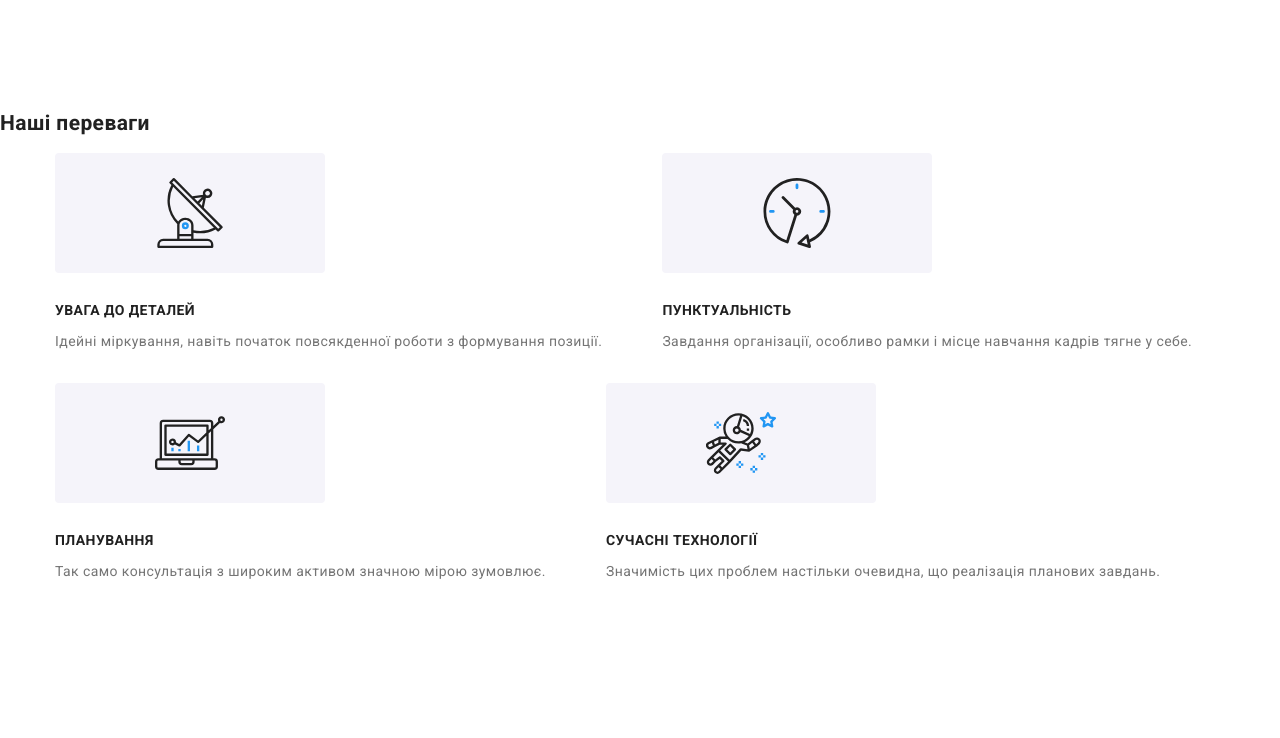
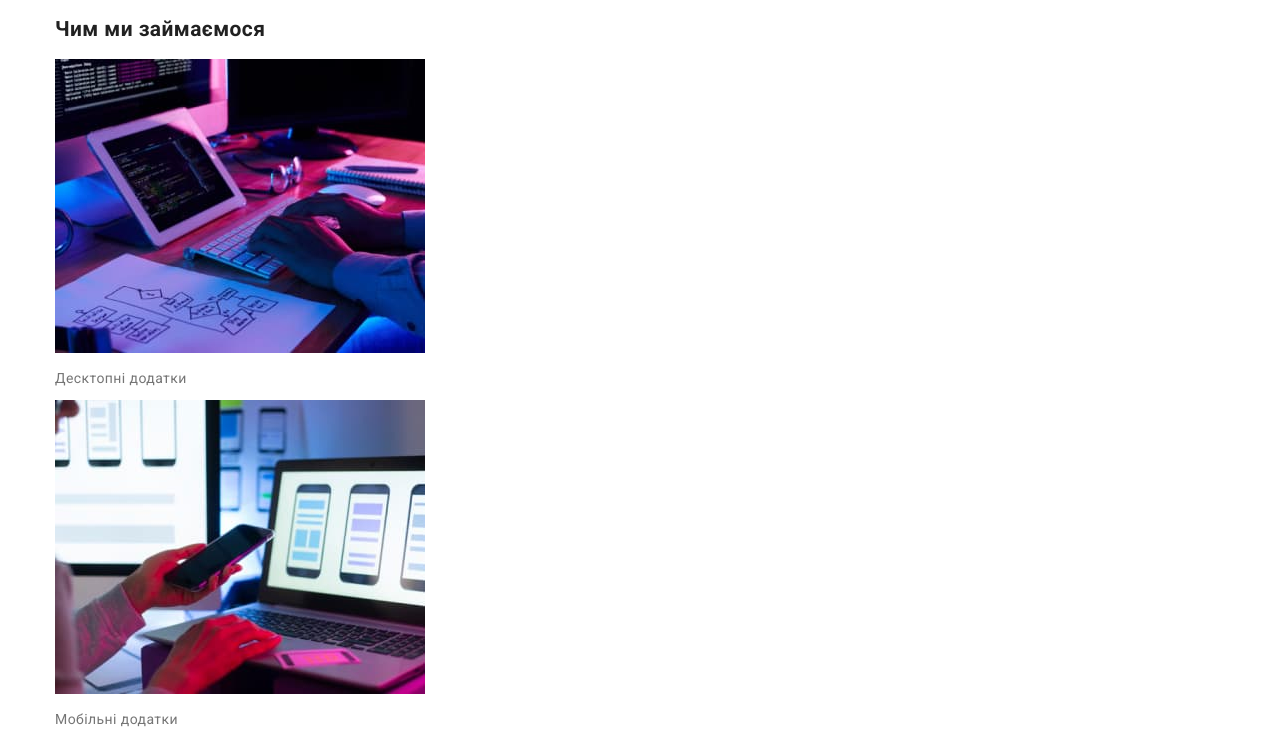
Before and after one commit to HelenBlyzniuk/goit-markup-hw-08, a plain HTML site: page index.html in a window 1280 px wide. Shown: the top 738 px of the page. Drawn offline with nearby package versions, Linux system fonts and the light colour scheme.

Commit message:
services is not finished

```diff
--- a/index.html
+++ b/index.html
@@ -196,7 +196,7 @@
             </div>
         </section>-->
 
-        <section class="advantages">
+       <!-- <section class="advantages">
             <h2 class="advantages__title">Наші переваги</h2>
 
             <div class="container-advantages container">
@@ -242,9 +242,9 @@
                 </li>
             </ul>
             </div>
-         </section>
+         </section>-->
 
-     <!--   <section class="about">
+        <section class="about">
             <div class="container-about container">
             <h2 class="about__title">Чим ми займаємося</h2>
 
@@ -272,7 +272,7 @@
             </div>
         </section>
 
-        <section class="team">
+     <!--   <section class="team">
             <div class="container-team container">
             <h2 class="team__title">Наша команда</h2>
             <ul class="team-list">
--- a/sass/main.scss
+++ b/sass/main.scss
@@ -12,3 +12,4 @@
 @import './mobile/btn-secondary';
 @import './mobile/modal';
 @import './mobile/services';
+@import './mobile/about';
--- /dev/null
+++ b/sass/mobile/_about.scss
@@ -0,0 +1,65 @@
+.about {
+    padding-top: 0;
+    padding-bottom: 94px;
+
+
+    &__title {
+        font-weight: 700;
+        font-size: 36px;
+        line-height: 1.17;
+        text-align: center;
+        margin: 0;
+
+    }
+
+
+    &__pictures {
+        margin: 0;
+        padding: 0;
+        display: flex;
+        margin-top: 50px;
+
+    }
+
+}
+
+
+
+
+.about__pic {
+    display: block;
+
+    &:not(:last-child) {
+        margin-right: 30px;
+    }
+}
+
+.about__overlay {
+
+    position: absolute;
+    bottom: 3px;
+    left: 0;
+
+    width: 370px;
+    height: 70px;
+    background-color: #2F303A;
+    opacity: 0.8;
+    margin: 0;
+
+
+    font-weight: 700;
+    font-size: 14px;
+    line-height: 16px;
+    text-align: center;
+    letter-spacing: 0.03em;
+    text-transform: uppercase;
+    padding-top: 27px;
+
+    color: var(--additional-color);
+
+
+}
+
+.about__overlay-wrapper {
+    position: relative;
+}
--- a/sass/mobile/_header.scss
+++ b/sass/mobile/_header.scss
@@ -45,12 +45,14 @@
 
 
 
-    @include desktop {
-        margin-right: 93px;
+    @media screen and (min-width:1200px) {
+    margin-right: 93px;
+    }
+
     }
 
 
-}
+
 
 .container-header {
     display: flex;
@@ -118,11 +120,12 @@ header {
 
     }
 
-    @include tablet {
-        height: 80px;
-        padding-left: 15px;
-        padding-top: 21px;
+    @include tablet{
+    height: 80px;
+    padding-left: 15px;
+    padding-top: 21px;
     }
+
 }
 
 .mobile-menu {
--- a/sass/mobile/_services.scss
+++ b/sass/mobile/_services.scss
@@ -2,76 +2,4 @@
     padding-top: 60px;
     padding-bottom: 60px;
 
-
 }
-
-.services{
-    display:block;
-
-    @media screen and (min-width:768px){
-      display:flex;
-      flex-wrap: wrap;
-    }
-
-        &__image {
-
-            background-color: #F5F4FA;
-            display: flex;
-            justify-content: center;
-            align-items: center;
-            border-radius: 4px;
-
-            @media screen and (min-width:480px) {
-                width: 450px;
-                height: 120px;
-
-            }
-
-            @media screen and (min-width:768px) {
-                width: 354px;
-                height: 120px;
-            }
-
-            @media screen and (min-width:1200px) {
-                width: 270px;
-                height: 120px;
-
-            }
-        }
-
-        &__icon {
-            display: block;
-            width: 70px;
-            height: 70px;
-        }
-
-        &__title {
-
-            font-weight: 700;
-            line-height: 1.14;
-            letter-spacing: 0.03em;
-            text-transform: uppercase;
-            font-size: 14px;
-            margin: 0;
-            margin-top: 30px;
-
-
-        }
-
-        &__text {
-            margin: 0;
-            padding-top: 10px;
-            line-height: calc(24/14);
-        }
-
-
-
-        &__item:not(:last-of-type) {
-            margin-bottom: 30px;
-
-            @media screen and (min-width:1200px) {
-                margin-right: 30px;
-            }
-
-        }
-}
```
Also changed, not shown: sass/main.css.
